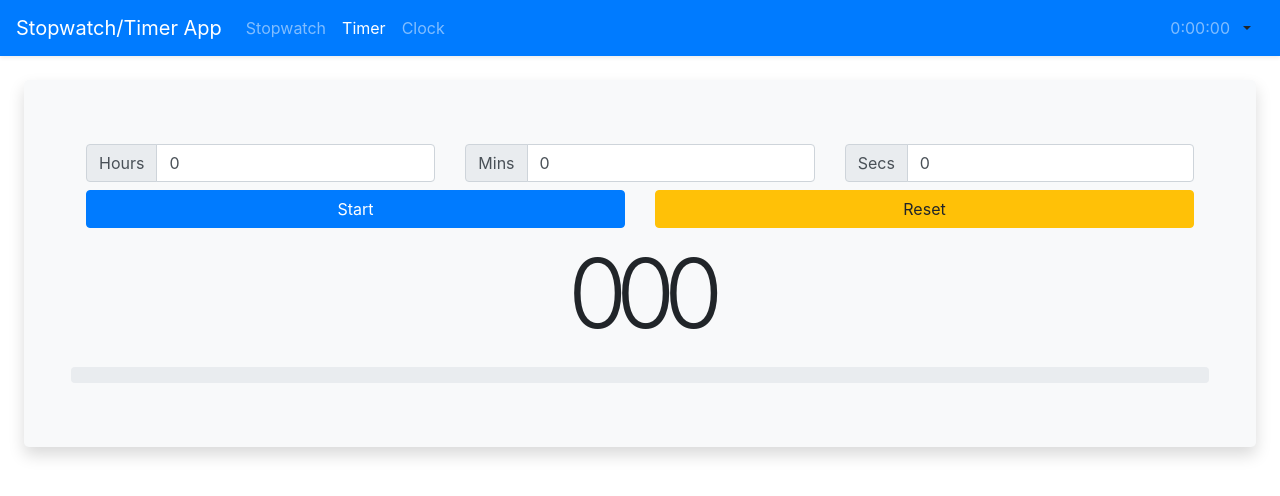
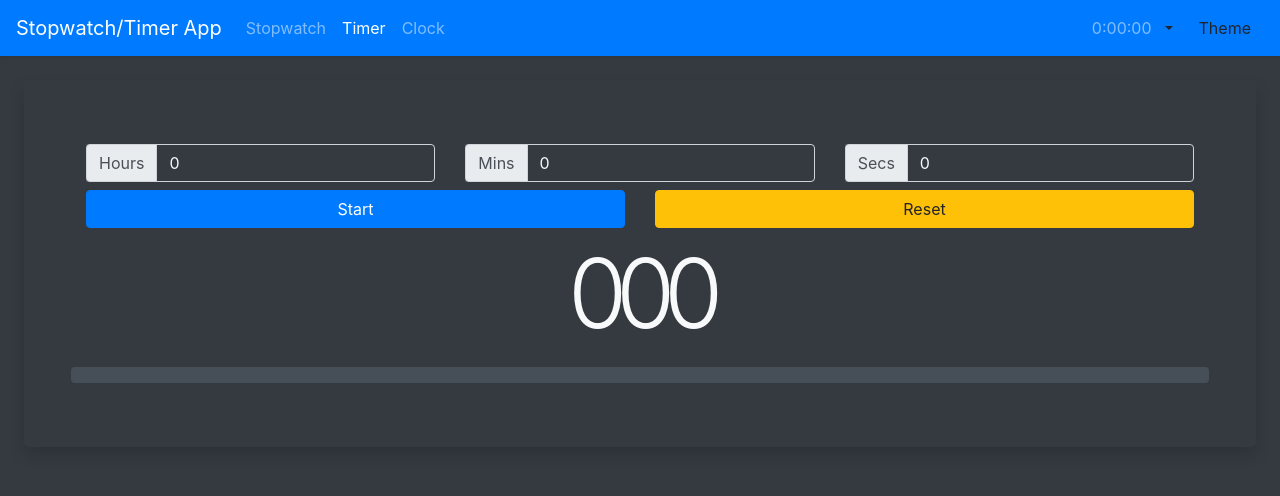
Before and after one commit to NRoboto/react-stopwatch-timer, a React (Create React App) app: page /timer in a window 1280 px wide. Shown: the top 496 px of the page. Built offline with nearby package versions, Linux system fonts and the light colour scheme.

Commit message:
Add dark theme

```diff
--- a/src/App.css
+++ b/src/App.css
@@ -8,6 +8,10 @@ body,
 
 .main-content {
   position: relative;
+}
+
+.bg-darkish {
+  background-color: #464e57 !important;
 }
 
 /* Begin Transition Animations */
@@ -33,3 +37,13 @@ body,
   transform: translateX(110%);
 }
 /* End Transition Animations */
+
+/* Begin Theme Switch Transitions */
+.bg-dark,
+.bg-darkish,
+.bg-white,
+.bg-light,
+.bg-secondary {
+  transition: all 0.3s ease-in-out;
+}
+/* End Theme Switch Transitions */
--- a/src/App.tsx
+++ b/src/App.tsx
@@ -2,6 +2,7 @@ import React from "react";
 import { Switch, Route, Redirect, useLocation } from "react-router-dom";
 import { TransitionGroup, CSSTransition } from "react-transition-group";
 import { RouteElement } from "./types";
+import { ThemeContext, ThemeLight, ThemeDark } from "./common";
 
 import "../node_modules/bootstrap/dist/css/bootstrap.min.css";
 import "./App.css";
@@ -23,8 +24,16 @@ const getSlideDirection = (path: string, prevPath: string) =>
   routeIndex(path) >= routeIndex(prevPath) ? "left" : "right";
 
 function App() {
-  let location = useLocation();
-  let prevLocation = React.useRef(location);
+  const location = useLocation();
+  const prevLocation = React.useRef(location);
+  const [theme, setTheme] = React.useState<
+    typeof ThemeLight | typeof ThemeDark
+  >(ThemeDark);
+
+  const toggleTheme = () => {
+    setTheme(theme === ThemeLight ? ThemeDark : ThemeLight);
+  };
+
   const slideDirection = getSlideDirection(
     location.pathname,
     prevLocation.current.pathname
@@ -35,10 +44,13 @@ function App() {
   });
 
   return (
-    <>
-      <Navigation />
+    <ThemeContext.Provider value={theme}>
+      <div className={`w-100 h-100 ${theme.bgPrimary}`}>
+        <Navigation toggleTheme={toggleTheme} />
 
-      <TransitionGroup className={`main-content slide-${slideDirection}`}>
+        <TransitionGroup
+          className={`main-content slide-${slideDirection} ${theme.textPrimary}`}
+        >
           <CSSTransition key={location.key} classNames={`slide`} timeout={300}>
             <Switch location={location}>
               {routes.map((route) => (
@@ -48,7 +60,8 @@ function App() {
             </Switch>
           </CSSTransition>
         </TransitionGroup>
-    </>
+      </div>
+    </ThemeContext.Provider>
   );
 }
 
--- a/src/common/contentContainer/index.tsx
+++ b/src/common/contentContainer/index.tsx
@@ -1,11 +1,18 @@
 import React from "react";
 import { Jumbotron, Container } from "reactstrap";
 import { ContentContainerProps } from "./types";
+import { ThemeContext } from "../";
 
 import "./styles.css";
 
-export const ContentContainer = ({ children }: ContentContainerProps) => (
-  <Jumbotron className="m-4 position-absolute content-container bg-light shadow">
-    <Container fluid>{children}</Container>
-  </Jumbotron>
-);
+export const ContentContainer = ({ children }: ContentContainerProps) => {
+  const theme = React.useContext(ThemeContext);
+
+  return (
+    <Jumbotron
+      className={`m-4 position-absolute content-container ${theme.bgPrimary} shadow`}
+    >
+      <Container fluid>{children}</Container>
+    </Jumbotron>
+  );
+};
--- /dev/null
+++ b/src/common/contexts/index.ts
@@ -0,0 +1 @@
+export { ThemeContext, ThemeLight, ThemeDark } from "./themeContext";
--- /dev/null
+++ b/src/common/contexts/themeContext.ts
@@ -0,0 +1,21 @@
+import React from "react";
+
+export const ThemeLight = {
+  bgPrimary: "bg-white",
+  bgSecondary: "bg-light",
+  textPrimary: "text-dark",
+  textSecondary: "text-secondary",
+  progress: "primary",
+} as const;
+
+export const ThemeDark = {
+  bgPrimary: "bg-dark",
+  bgSecondary: "bg-darkish",
+  textPrimary: "text-light",
+  textSecondary: "text-secondary",
+  progress: "info",
+} as const;
+
+export const ThemeContext = React.createContext<
+  typeof ThemeLight | typeof ThemeDark
+>(ThemeLight);
--- a/src/common/index.ts
+++ b/src/common/index.ts
@@ -2,3 +2,4 @@ export { TimeDate } from "./timeDate";
 export { useStatePrev, useUniqueInterval } from "./customHooks";
 export { NumToFixedLengthString, ClampNumber, StringToNum } from "./utils";
 export { ContentContainer } from "./contentContainer";
+export { ThemeContext, ThemeLight, ThemeDark } from "./contexts";
--- a/src/navigation/index.tsx
+++ b/src/navigation/index.tsx
@@ -13,6 +13,7 @@ import {
   Row,
   Button,
 } from "reactstrap";
+import { NavigationProps } from "./types";
 
 type NavbarItemProps = {
   to: string;
@@ -26,7 +27,7 @@ const NavbarItem = ({ to, children }: NavbarItemProps) => (
   </NavItem>
 );
 
-export const Navigation = () => {
+export const Navigation = ({ toggleTheme }: NavigationProps) => {
   const [navIsCollapsed, setNavCollapsed] = React.useState(true);
   const [peakIsCollapsed, setPeakCollapsed] = React.useState(true);
   const toggleNavbar = () => setNavCollapsed(!navIsCollapsed);
@@ -81,6 +82,9 @@ export const Navigation = () => {
             <Button onClick={togglePeak} outline color="link">
               <span className="dropdown-toggle"></span>
             </Button>
+            <Button onClick={toggleTheme} outline color="link">
+              <span>Theme</span>
+            </Button>
           </Nav>
         </Collapse>
       </Navbar>
--- /dev/null
+++ b/src/navigation/types.ts
@@ -0,0 +1,3 @@
+export type NavigationProps = {
+  toggleTheme: () => void;
+};
--- a/src/stopwatch/stopwatchElement/index.tsx
+++ b/src/stopwatch/stopwatchElement/index.tsx
@@ -1,7 +1,7 @@
 import React from "react";
 import { StopwatchElementProps, StopwatchLabelProps } from "./types";
 import { Container, Row, Col } from "reactstrap";
-import { TimeDate } from "../../common";
+import { TimeDate, ThemeContext } from "../../common";
 
 const StopwatchLabel = ({ hSize = 5, children }: StopwatchLabelProps) => (
   <Container
@@ -16,12 +16,14 @@ export const StopwatchElement = ({
   duration,
   totalDuration,
 }: StopwatchElementProps) => {
+  const theme = React.useContext(ThemeContext);
+
   let timeDate_md = 12;
   if (totalDuration) timeDate_md /= 2;
   if (lap) timeDate_md -= 1;
 
   return (
-    <Container fluid className={(lap ?? 0) % 2 === 1 ? "bg-light" : ""}>
+    <Container fluid className={(lap ?? 0) % 2 === 1 ? theme.bgSecondary : ""}>
       <Row>
         {lap ? (
           <Col xs="12" md="2">
--- a/src/timer/countdown/index.tsx
+++ b/src/timer/countdown/index.tsx
@@ -1,5 +1,10 @@
 import React from "react";
-import { TimeDate, useStatePrev, useUniqueInterval } from "../../common";
+import {
+  TimeDate,
+  ThemeContext,
+  useStatePrev,
+  useUniqueInterval,
+} from "../../common";
 import dayjs from "../../common/dayjs";
 import { Progress } from "reactstrap";
 import { CountdownProps } from "./types";
@@ -14,6 +19,7 @@ export const Countdown = ({
   const [t1, t0, setT1, t0Ref] = useStatePrev(dayjs());
   const [countdownTime, setCountdownTime] = React.useState(dayjs.duration(0));
   const setInterval = useUniqueInterval();
+  const theme = React.useContext(ThemeContext);
 
   React.useEffect(() => {
     if (isStarted) {
@@ -51,7 +57,8 @@ export const Countdown = ({
       <Progress
         value={countdownTime.asMilliseconds()}
         max={inputTime.asMilliseconds()}
-        className="countdown-progress w-100"
+        className={`countdown-progress w-100 ${theme.bgSecondary}`}
+        color={theme.progress}
         animated
       />
     </>
--- a/src/timer/input/index.tsx
+++ b/src/timer/input/index.tsx
@@ -12,7 +12,7 @@ import {
   TimerInputProps,
   InputTimeChangeTypes,
 } from "./types";
-import { StringToNum, ClampNumber } from "../../common";
+import { StringToNum, ClampNumber, ThemeContext } from "../../common";
 import dayjs from "../../common/dayjs";
 
 const TimeInput = ({
@@ -22,10 +22,13 @@ const TimeInput = ({
   min,
   disabled = false,
   children,
-}: TimeInputParams) => (
+}: TimeInputParams) => {
+  const theme = React.useContext(ThemeContext);
+
+  return (
     <Col xs="12" md="4">
       <InputGroup>
-      <InputGroupAddon addonType="prepend">
+        <InputGroupAddon addonType="prepend" className={theme.bgSecondary}>
           <InputGroupText>{children}</InputGroupText>
         </InputGroupAddon>
         <Input
@@ -35,10 +38,12 @@ const TimeInput = ({
           disabled={disabled}
           value={value}
           onChange={onValueChange}
+          className={`${theme.bgPrimary} ${theme.textPrimary}`}
         ></Input>
       </InputGroup>
     </Col>
   );
+};
 
 export const TimerInput = ({ onChange, disabled }: TimerInputProps) => {
   const [inputTime, setInputTime] = React.useState(dayjs.duration(0));
```
Lines whose indentation alone changed are shown as unchanged.
